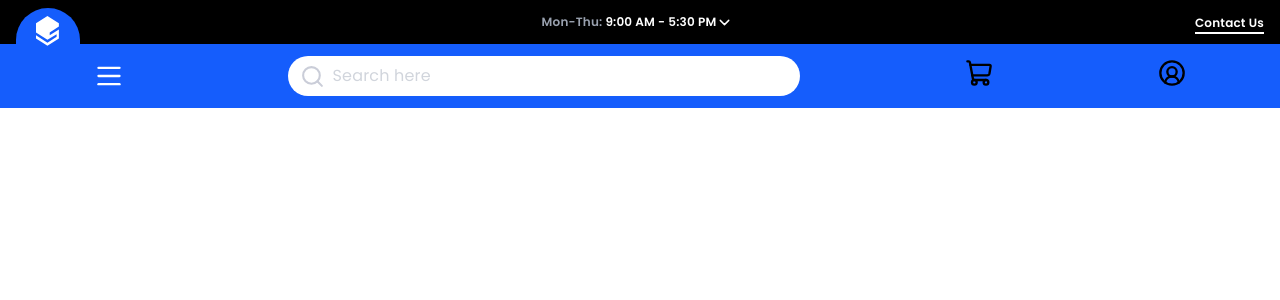
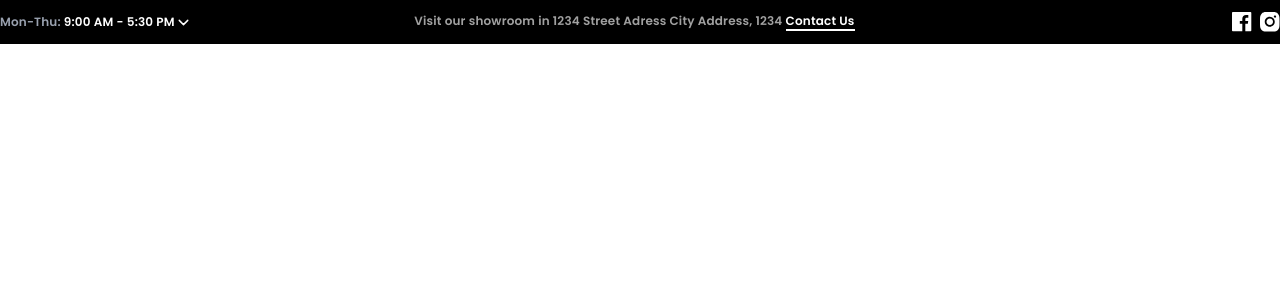
Before and after one commit to K1RSHh/tech-shop, a React (Vite) app: page / in a window 1280 px wide. Shown: the top 300 px of the page. Built offline with nearby package versions, Linux system fonts and the light colour scheme.

Commit message:
desktop header top

```diff
--- a/src/components/Header/Header.tsx
+++ b/src/components/Header/Header.tsx
@@ -29,6 +29,8 @@ function Header() {
 
   return (
     <div>
+      {/*header phone and table*/}
+      <div className="block lg:hidden">
         <div className="relative w-full flex justify-between bg-black h-11 px-4">
           <div>
             <div className="w-16 h-12 mt-2 bg-blue-600 rounded-tl-full rounded-tr-full">
@@ -64,16 +66,16 @@ function Header() {
                     <div className="flex gap-3 font-semibold px-8 py-3">
                       <Clock color="#000" />
                       <div className="flex flex-col gap-2">
-                      <p className="text-xs">We are open:</p>
-                      <p className="text-sm">
-                        <span className="text-gray-400">Mon-Thu:</span> 9:00 AM
-                        - 5:30 PM
+                        <p className="text-xs text-black">We are open:</p>
+                        <p className="text-sm text-black">
+                          <span className="text-gray-400">Mon-Thu:</span> 9:00
+                          AM - 5:30 PM
                         </p>
-                      <p>
+                        <p className="text-black text-sm">
                           <span className="text-gray-400">Fr:</span> 9:00 AM -
                           6:00 PM
                         </p>
-                      <p>
+                        <p className="text-black text-sm">
                           <span className="text-gray-400">Sat:</span> 11:00 AM -
                           5:00 PM
                         </p>
@@ -219,6 +221,118 @@ function Header() {
           )}
         </AnimatePresence>
       </div>
+      {/*Header for desktop*/}
+      <AnimatePresence>
+        <div className="hidden lg:block">
+          {/*header top*/}
+          <div className="w-full bg-black h-11">
+            <div className="max-w-350 h-full flex justify-between items-center m-auto">
+              <div ref={shopInfoRef} className="relative">
+                <button
+                  onClick={() => setShopInfoOpen(!shopInfoOpen)}
+                  className="flex cursor-pointer"
+                >
+                  <p className="text-xs font-poppins font-semibold max-w-44">
+                    <span className="text-gray-400">Mon-Thu:</span>{" "}
+                    <span className="text-white ">9:00 AM - 5:30 PM</span>
+                  </p>
+                  <ChevronDown
+                    color="#fff"
+                    size={17}
+                    className={`${shopInfoOpen ? "rotate-180" : ""}`}
+                  />
+                </button>
+                <AnimatePresence>
+                  {shopInfoOpen ? (
+                    <motion.div
+                      initial={{ opacity: 0 }}
+                      animate={{ opacity: 1 }}
+                      exit={{ opacity: 0 }}
+                      className="fixed  top-9 z-50 w-full max-w-80 bg-white shadow-xl"
+                    >
+                      <div className="flex flex-col">
+                        <div className="flex gap-3 font-semibold px-8 py-3">
+                          <Clock color="#000" />
+                          <div className="flex flex-col gap-2">
+                            <p className="text-xs text-black">We are open:</p>
+                            <p className="text-sm text-black">
+                              <span className="text-gray-400">Mon-Thu:</span>{" "}
+                              9:00 AM - 5:30 PM
+                            </p>
+                            <p className="text-black text-sm">
+                              <span className="text-gray-400">Fr:</span> 9:00 AM
+                              - 6:00 PM
+                            </p>
+                            <p className="text-black text-sm">
+                              <span className="text-gray-400">Sat:</span> 11:00
+                              AM - 5:00 PM
+                            </p>
+                          </div>
+                        </div>
+                        <span className="h-0.5 w-full bg-gray-300 my-2"></span>
+                        <div className="flex gap-3 px-8 py-3">
+                          <MapPin color="#000" size={28} />
+                          <p className="font-medium text-xs text-black">
+                            Address: 1234 Street Adress, City Address, 1234
+                          </p>
+                        </div>
+                        <span className="h-0.5 w-full bg-gray-300 my-2"></span>
+                        <div className="m-auto mb-3">
+                          <p className="text-sm text-black">
+                            Phones:{" "}
+                            <span className="text-blue-600">
+                              (00) 1234 5678
+                            </span>
+                          </p>
+                          <p className="text-sm text-black">
+                            E-mail:{" "}
+                            <span className="text-blue-600">
+                              shop@email.com
+                            </span>
+                          </p>
+                        </div>
+                      </div>
+                    </motion.div>
+                  ) : (
+                    ""
+                  )}
+                </AnimatePresence>
+              </div>
+              <div className="">
+                <p className="text-neutral-400 text-xs font-semibold">
+                  Visit our showroom in 1234 Street Adress City Address, 1234{" "}
+                  <button className="text-white cursor-pointer border-b-2">
+                    Contact Us
+                  </button>
+                </p>
+              </div>
+              <div className="flex gap-3.5">
+                <button className="cursor-pointer text-xs font-semibold">
+                  <p>Call Us: (00) 1234 5678</p>
+                </button>
+                <div className="flex gap-2">
+                  <button className="cursor-pointer w-5">
+                    <img
+                      src="/Header/facebook.svg"
+                      alt="facebook"
+                      className="text-white w-6"
+                    />
+                  </button>
+                  <button className="cursor-pointer w-5">
+                    <img
+                      src="/Header/instagram.svg"
+                      alt="facebook"
+                      className="text-white w-6"
+                    />
+                  </button>
+                </div>
+              </div>
+            </div>
+          </div>
+          {/*header bottom*/}
+        </div>
+      </AnimatePresence>
+    </div>
   );
 }
 
--- a/src/index.css
+++ b/src/index.css
@@ -49,5 +49,4 @@ body {
 }
 p {
   margin: 0;
-  color: #000000;
 }
```
Also changed, not shown: public/Header/facebook.svg (added), public/Header/instagram.svg (added). Lines whose indentation alone changed are shown as unchanged.
